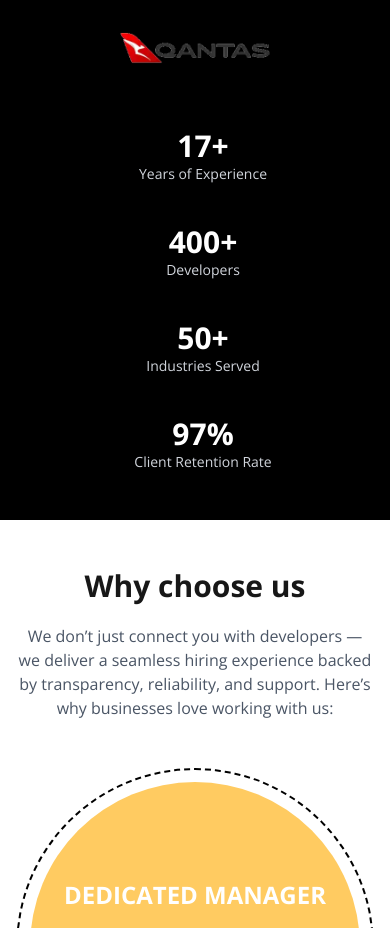
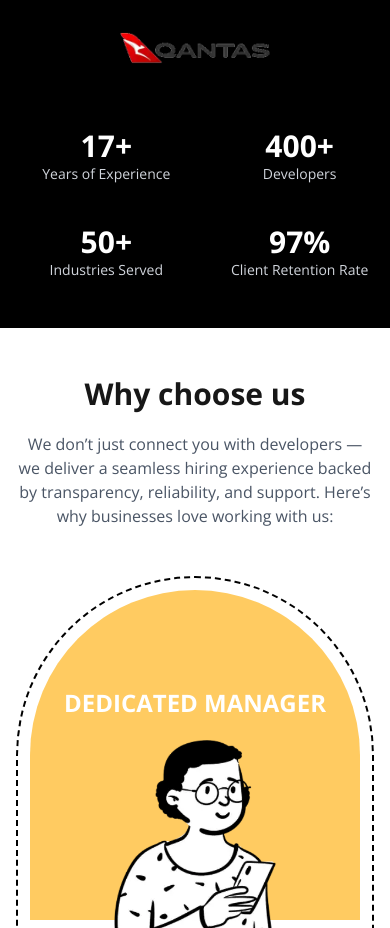
Before and after one commit to faizdev007/OVE_Web, a Next.js app: page / in a window 390 px wide. Shown: the part 6500-7428 px from the top of the page. Built offline with nearby package versions, Linux system fonts and the light colour scheme; what tailwindcss-animated would draw is missing.

Commit message:
update trusted by 2

```diff
--- a/components/Homepage/trustedby2.tsx
+++ b/components/Homepage/trustedby2.tsx
@@ -41,7 +41,7 @@ From Fortune 500 leaders to next-gen disruptors, our developers power innovation
       </div>
 
       {/* Stats */}
-      <div className="grid grid-cols-1 sm:grid-cols-2 md:grid-cols-4 gap-10 max-w-6xl mx-auto">
+      <div className="grid grid-cols-2 md:grid-cols-4 gap-10 max-w-6xl mx-auto">
         {stats.map((stat, i) => (
           <div key={i} className="md:border-l-3 pl-4 border-blue-500 text-center md:text-start">
             <h3 className="text-3xl font-bold text-white">{stat.count}</h3>
```
